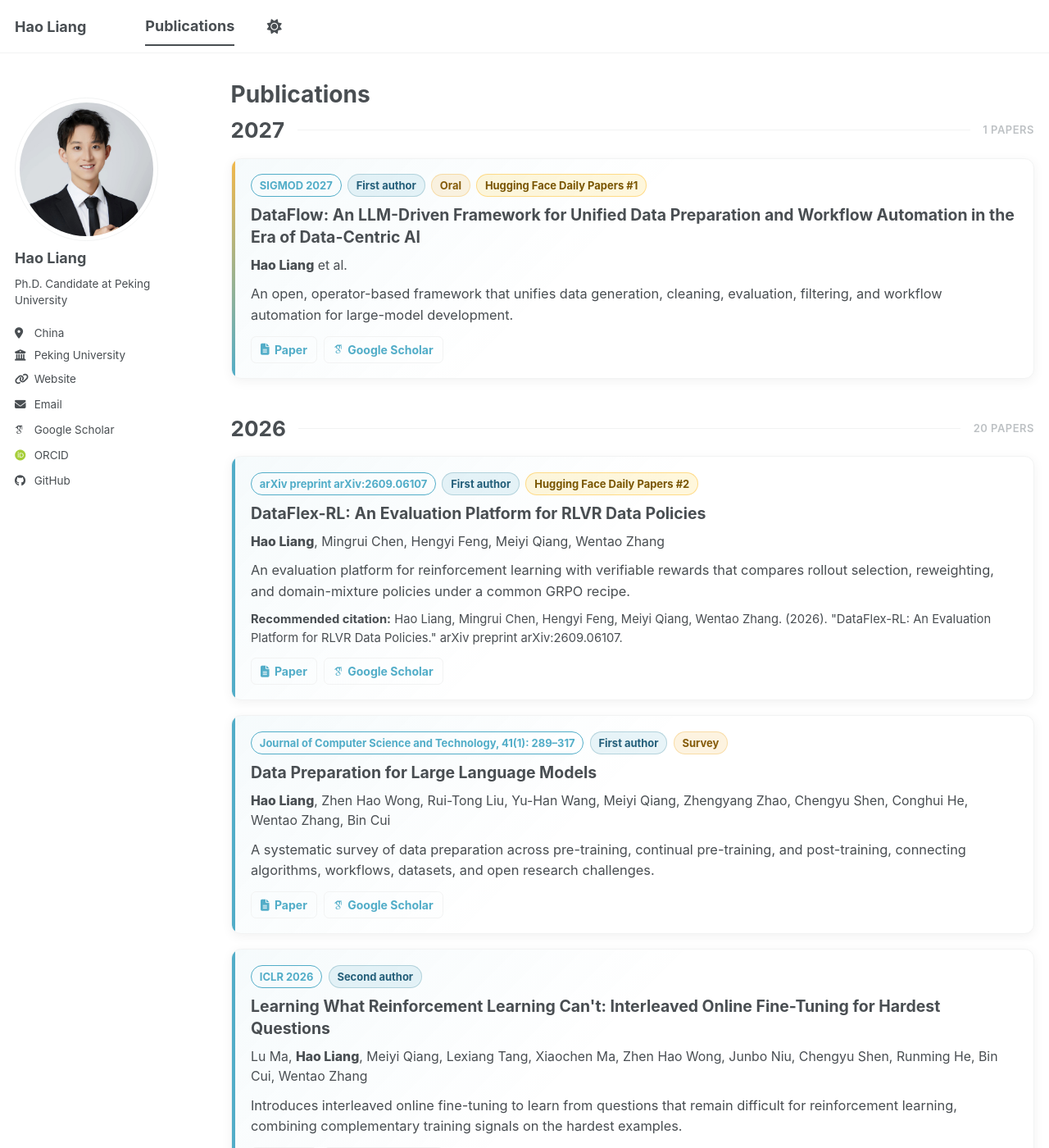
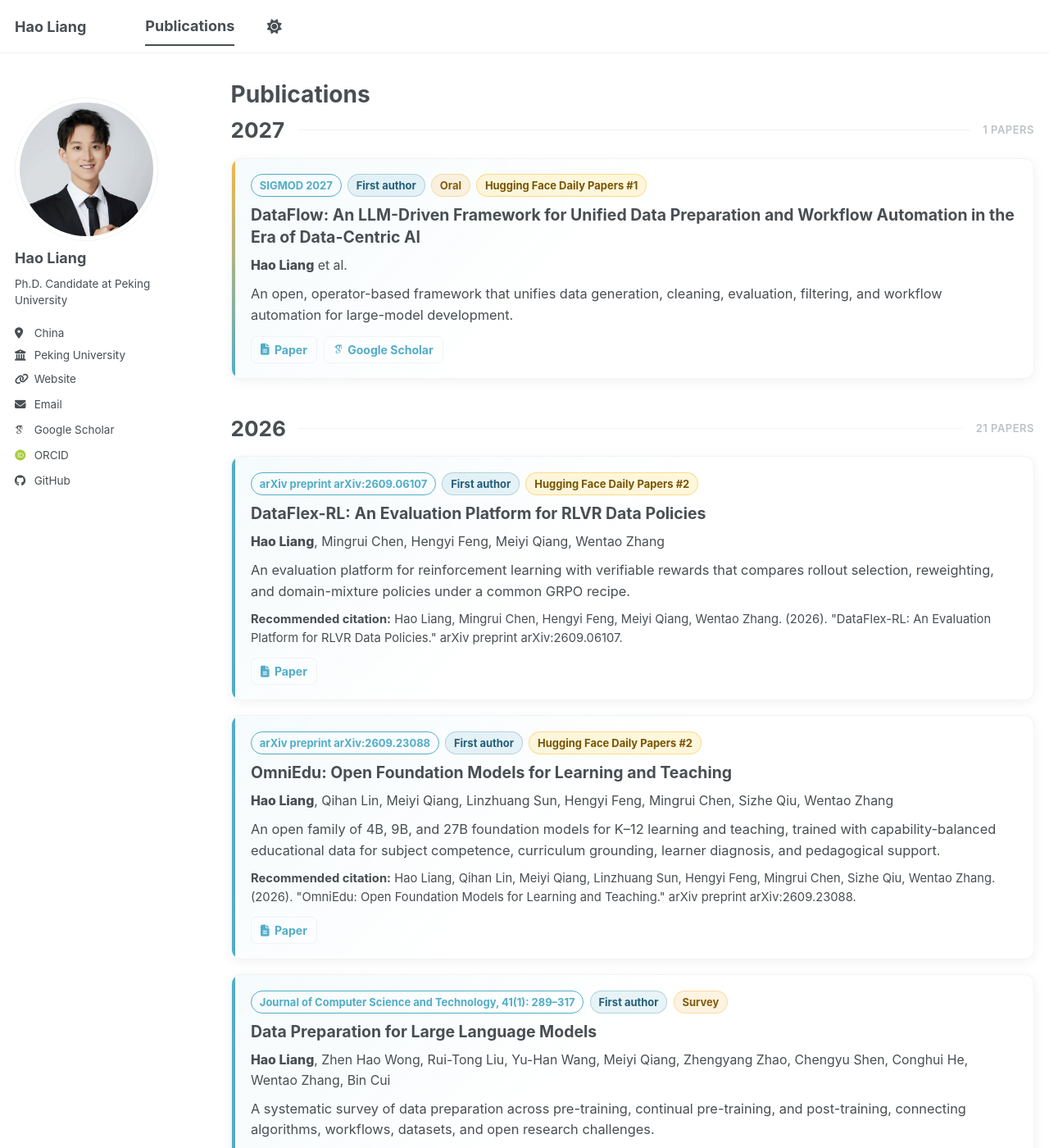
Before and after one commit to haolpku/haolpku.github.io, a Jekyll site: the page built from _pages/publications.html, in a window 1280 px wide and 1400 px high. Shown: the whole window at 82% size. Built offline with Jekyll 4.4.1, drawn with Linux system fonts in a browser that asks for light colours; some web fonts are replaced; a script bundle is joined from its source files by our own code; library files that are not in the unit come from our copies; some of the changed text lies outside the part shown.

Commit message:
Add OmniEdu publication

```diff
--- a/_data/publications_detailed.yml
+++ b/_data/publications_detailed.yml
@@ -8,6 +8,17 @@
   scholar_id: ""
   citation: "Hao Liang, Mingrui Chen, Hengyi Feng, Meiyi Qiang, Wentao Zhang. (2026). \"DataFlex-RL: An Evaluation Platform for RLVR Data Policies.\" arXiv preprint arXiv:2609.06107."
   summary: "An evaluation platform for reinforcement learning with verifiable rewards that compares rollout selection, reweighting, and domain-mixture policies under a common GRPO recipe."
+
+- title: "OmniEdu: Open Foundation Models for Learning and Teaching"
+  selected: true
+  authors: "Hao Liang, Qihan Lin, Meiyi Qiang, Linzhuang Sun, Hengyi Feng, Mingrui Chen, Sizhe Qiu, Wentao Zhang"
+  venue: "arXiv preprint arXiv:2609.23088"
+  year: "2026"
+  note: "First author · Hugging Face Daily Papers #2"
+  paper_url: "https://arxiv.org/abs/2609.23088"
+  scholar_id: ""
+  citation: "Hao Liang, Qihan Lin, Meiyi Qiang, Linzhuang Sun, Hengyi Feng, Mingrui Chen, Sizhe Qiu, Wentao Zhang. (2026). \"OmniEdu: Open Foundation Models for Learning and Teaching.\" arXiv preprint arXiv:2609.23088."
+  summary: "An open family of 4B, 9B, and 27B foundation models for K–12 learning and teaching, trained with capability-balanced educational data for subject competence, curriculum grounding, learner diagnosis, and pedagogical support."
 
 - title: "Data Preparation for Large Language Models"
   selected: true
--- a/_pages/about-zh.md
+++ b/_pages/about-zh.md
@@ -67,6 +67,7 @@ translation_label: EN
 <div class="news-list" markdown="1">
 
 - **2026 年 9 月** 获得 **国家奖学金**。
+- **2026 年 9 月** [OmniEdu 论文](https://huggingface.co/papers/2609.23088)登上 Hugging Face Daily Papers 榜单，排名 **第 2 名**。
 - **2026 年 9 月** [DataFlex-RL 论文](https://huggingface.co/papers/2609.06107)登上 Hugging Face Daily Papers 榜单，排名 **第 2 名**。
 - **2026 年 7 月** [K12-KGraph 项目](https://huggingface.co/papers/2605.09635)在“模塑申城语料普惠计划之 MinerU 前沿语料与数据智能挑战赛”**AGI4S 前沿语料赛道**中获得 **二等奖**。
 - **2026 年 7 月** [K12-KGraph 论文](https://huggingface.co/papers/2605.09635)登上 Hugging Face Daily Papers 榜单 **第 2 名**。
--- a/_pages/publications.html
+++ b/_pages/publications.html
@@ -43,7 +43,7 @@ author_profile: true
           {% if paper.citation %}<p class="publication-card__citation"><strong>Recommended citation:</strong> {{ paper.citation }}</p>{% endif %}
           <div class="publication-card__actions">
             {% if paper.paper_url %}<a href="{{ paper.paper_url }}"><i class="fa-solid fa-file-lines" aria-hidden="true"></i> Paper</a>{% endif %}
-            {% if paper.scholar_id %}<a href="{{ scholar_base }}{{ paper.scholar_id }}"><i class="ai ai-google-scholar" aria-hidden="true"></i> Google Scholar</a>{% endif %}
+            {% if paper.scholar_id and paper.scholar_id != "" %}<a href="{{ scholar_base }}{{ paper.scholar_id }}"><i class="ai ai-google-scholar" aria-hidden="true"></i> Google Scholar</a>{% endif %}
           </div>
         </article>
       {% endfor %}
```
Also changed, not shown: _pages/about.md (+1 -0 lines).
